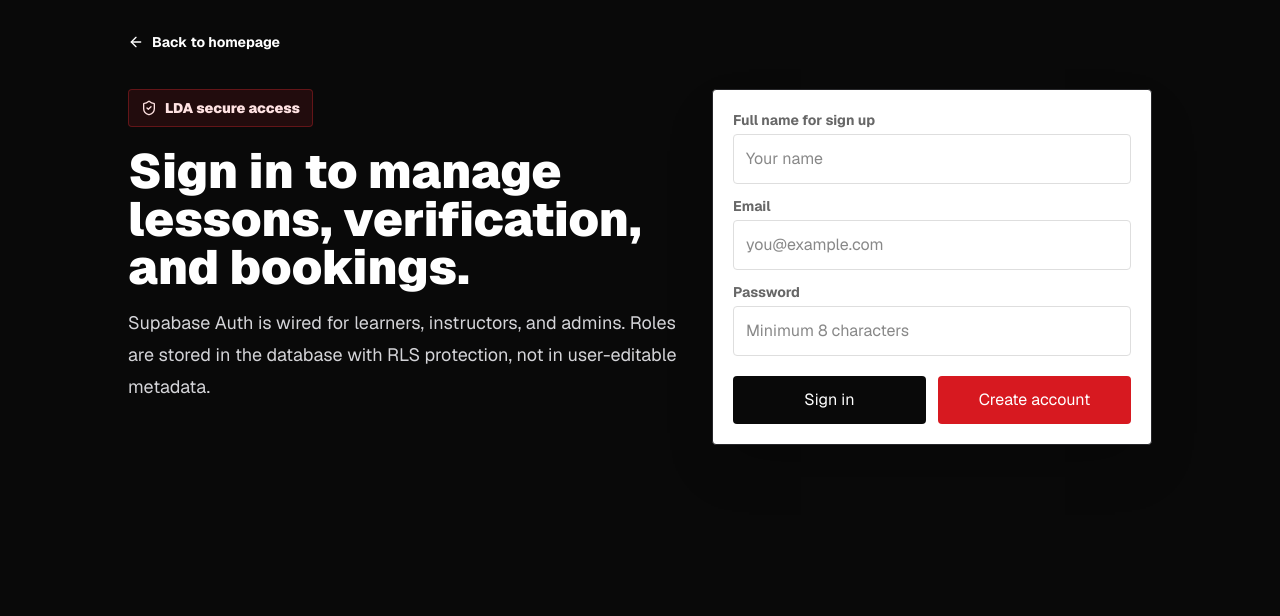
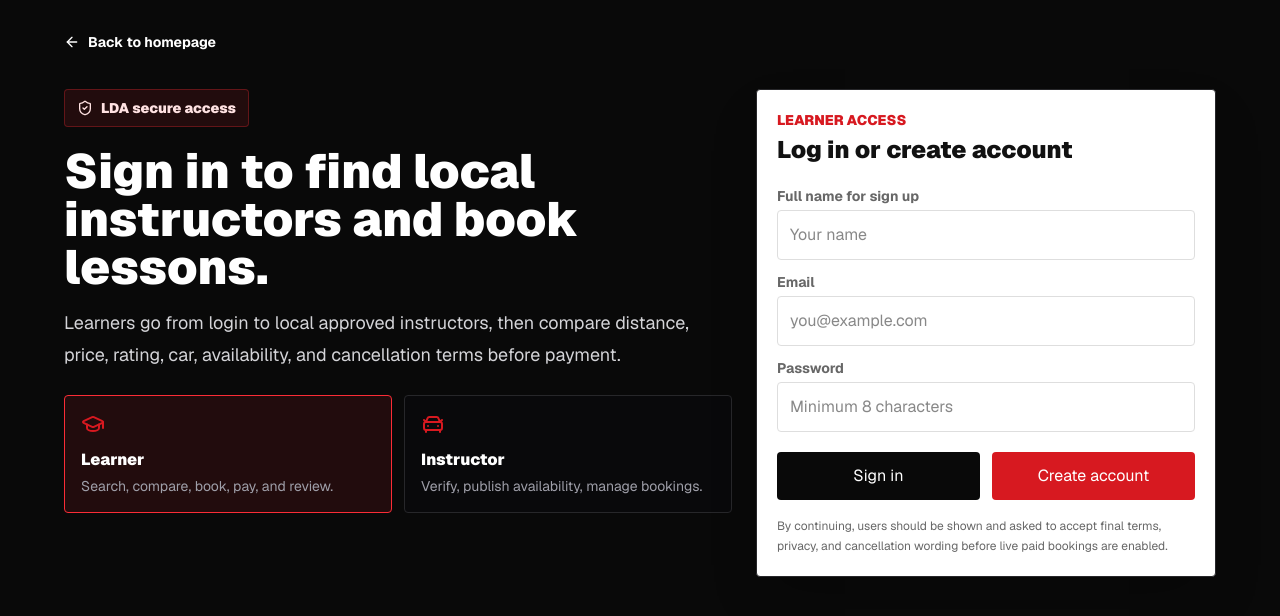
Before and after one commit to LDrivingAcademy/LDA, a Next.js app: page /auth/login in a window 1280 px wide. Shown: the top 616 px of the page. Built offline with nearby package versions, Linux system fonts and the light colour scheme; no server answers.

Commit message:
Separate learner and instructor login paths

```diff
--- a/src/app/auth/login/page.tsx
+++ b/src/app/auth/login/page.tsx
@@ -1,33 +1,56 @@
 import Link from "next/link";
-import { ArrowLeft, ShieldCheck } from "lucide-react";
+import { ArrowLeft, CarFront, GraduationCap, ShieldCheck } from "lucide-react";
 import { signIn, signUp } from "../actions";
 
 export default async function LoginPage({
   searchParams
 }: {
-  searchParams: Promise<{ message?: string }>;
+  searchParams: Promise<{ message?: string; role?: string }>;
 }) {
-  const { message } = await searchParams;
+  const { message, role } = await searchParams;
+  const isInstructor = role === "instructor";
 
   return (
     <main className="min-h-screen bg-ink px-4 py-8 text-white">
-      <div className="mx-auto max-w-5xl">
+      <div className="mx-auto max-w-6xl">
         <Link href="/" className="inline-flex items-center gap-2 text-sm font-bold text-zinc-300 hover:text-white">
           <ArrowLeft size={16} /> Back to homepage
         </Link>
-        <div className="mt-8 grid gap-6 lg:grid-cols-[1fr_440px]">
+        <div className="mt-8 grid gap-6 lg:grid-cols-[1fr_460px]">
           <section>
             <div className="inline-flex items-center gap-2 rounded border border-red-500/30 bg-red-500/10 px-3 py-2 text-sm font-black text-red-100">
               <ShieldCheck size={16} /> LDA secure access
             </div>
-            <h1 className="mt-5 text-4xl font-black tracking-normal sm:text-5xl">Sign in to manage lessons, verification, and bookings.</h1>
+            <h1 className="mt-5 text-4xl font-black tracking-normal sm:text-5xl">
+              {isInstructor ? "Sign in to continue instructor onboarding." : "Sign in to find local instructors and book lessons."}
+            </h1>
             <p className="mt-4 max-w-2xl text-lg leading-8 text-zinc-300">
-              Supabase Auth is wired for learners, instructors, and admins. Roles are stored in the database with RLS protection, not in user-editable metadata.
+              {isInstructor
+                ? "Instructor accounts move through verification, profile setup, availability, and admin approval before appearing in learner search."
+                : "Learners go from login to local approved instructors, then compare distance, price, rating, car, availability, and cancellation terms before payment."}
             </p>
+            <div className="mt-6 grid gap-3 sm:grid-cols-2">
+              <Link href="/auth/login?role=learner" className={`rounded border p-4 ${!isInstructor ? "border-red-500 bg-red-500/10" : "border-zinc-800 bg-zinc-950"}`}>
+                <GraduationCap className="mb-3 text-brand" />
+                <div className="font-black">Learner</div>
+                <p className="mt-1 text-sm leading-5 text-zinc-400">Search, compare, book, pay, and review.</p>
+              </Link>
+              <Link href="/auth/login?role=instructor" className={`rounded border p-4 ${isInstructor ? "border-red-500 bg-red-500/10" : "border-zinc-800 bg-zinc-950"}`}>
+                <CarFront className="mb-3 text-brand" />
+                <div className="font-black">Instructor</div>
+                <p className="mt-1 text-sm leading-5 text-zinc-400">Verify, publish availability, manage bookings.</p>
+              </Link>
+            </div>
           </section>
+
           <section className="rounded border border-zinc-800 bg-white p-5 text-foreground shadow-2xl">
+            <div className="mb-5">
+              <div className="text-sm font-black uppercase text-brand">{isInstructor ? "Instructor access" : "Learner access"}</div>
+              <h2 className="mt-1 text-2xl font-black">Log in or create account</h2>
+            </div>
             {message ? <div className="mb-4 rounded bg-red-50 p-3 text-sm font-bold text-brand">{message}</div> : null}
             <form className="grid gap-3">
+              <input type="hidden" name="accountIntent" value={isInstructor ? "instructor" : "learner"} />
               <label className="grid gap-1">
                 <span className="text-sm font-bold text-muted">Full name for sign up</span>
                 <input name="fullName" className="rounded border border-border px-3 py-3" placeholder="Your name" />
@@ -45,6 +68,9 @@ export default async function LoginPage({
                 <button formAction={signUp} className="rounded bg-brand px-4 py-3 text-sm font-black text-white hover:bg-brand-strong">Create account</button>
               </div>
             </form>
+            <p className="mt-4 text-xs leading-5 text-muted">
+              By continuing, users should be shown and asked to accept final terms, privacy, and cancellation wording before live paid bookings are enabled.
+            </p>
           </section>
         </div>
       </div>
```
